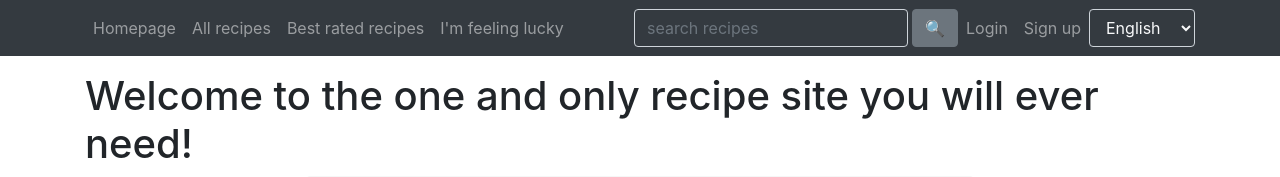
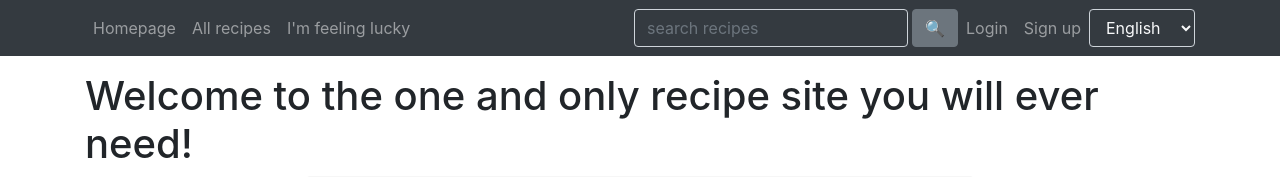
Before and after one commit to User852963741/Django_recipe_site, a Django app: page / in a window 1280 px wide. Shown: the top 177 px of the page. Run offline with Django 4.2, Linux system fonts and the light colour scheme.

Commit message:
updated readme

```diff
--- a/recipes/recipe_site/templates/base.html
+++ b/recipes/recipe_site/templates/base.html
@@ -22,7 +22,6 @@
                 <ul class="navbar-nav mr-auto">{% block navigation %}
                     <li class="nav-item"><a class="nav-link" href="{% url 'index' %}">{% trans "homepage"|capfirst %}</a></li>
                     <li class="nav-item"><a class="nav-link" href="{% url 'recipe_list' %}">{% trans "all recipes"|capfirst %}</a></li>
-                    <li class="nav-item"><a class="nav-link" href="{% url 'index' %}">{% trans "best rated recipes"|capfirst %}</a></li>
                     <li class="nav-item"><a class="nav-link" href="{% url 'lucky_recipe' %}">{% trans "i'm feeling lucky"|capfirst %}</a></li>
                 {% endblock navigation %}</ul>
                  <!-- Search -->
```
Also changed, not shown: recipes/recipe_site/views.py (+0 -11 lines), README.md, projet db model.png (renamed from 287557010_1483356582108914_2316059192294428005_n.png), recipes/recipe_site/locale/lt/LC_MESSAGES/django.po, recipes/user_profile/locale/lt/LC_MESSAGES/django.po.
